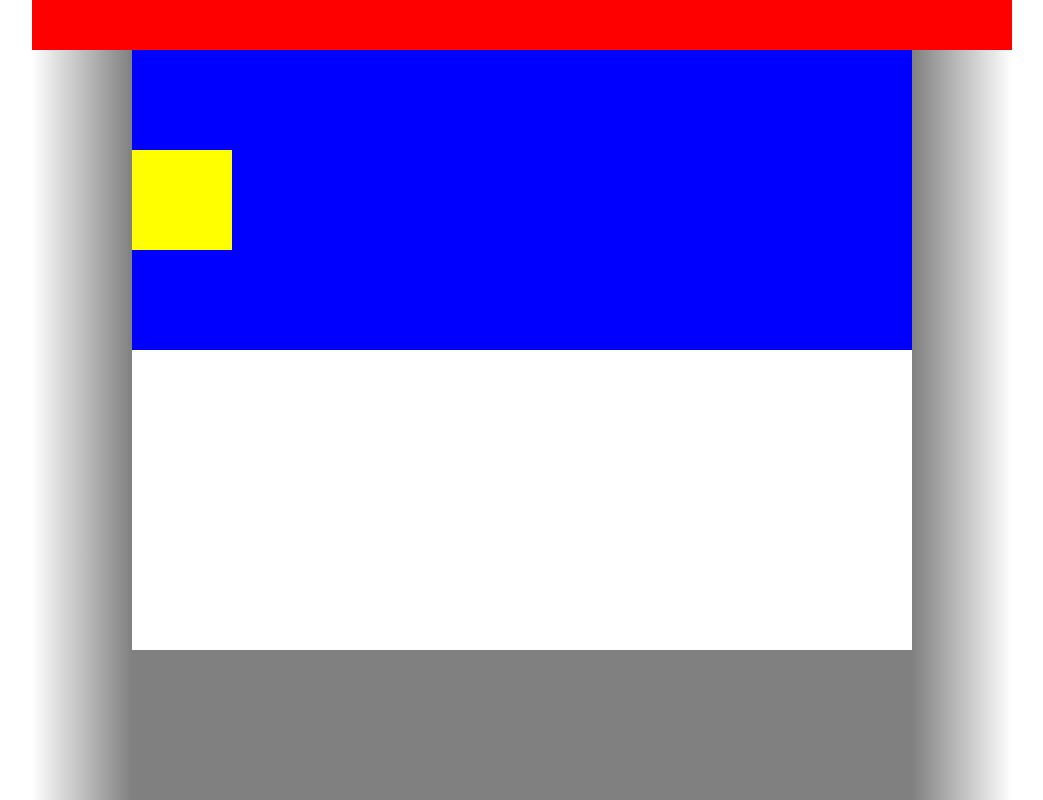
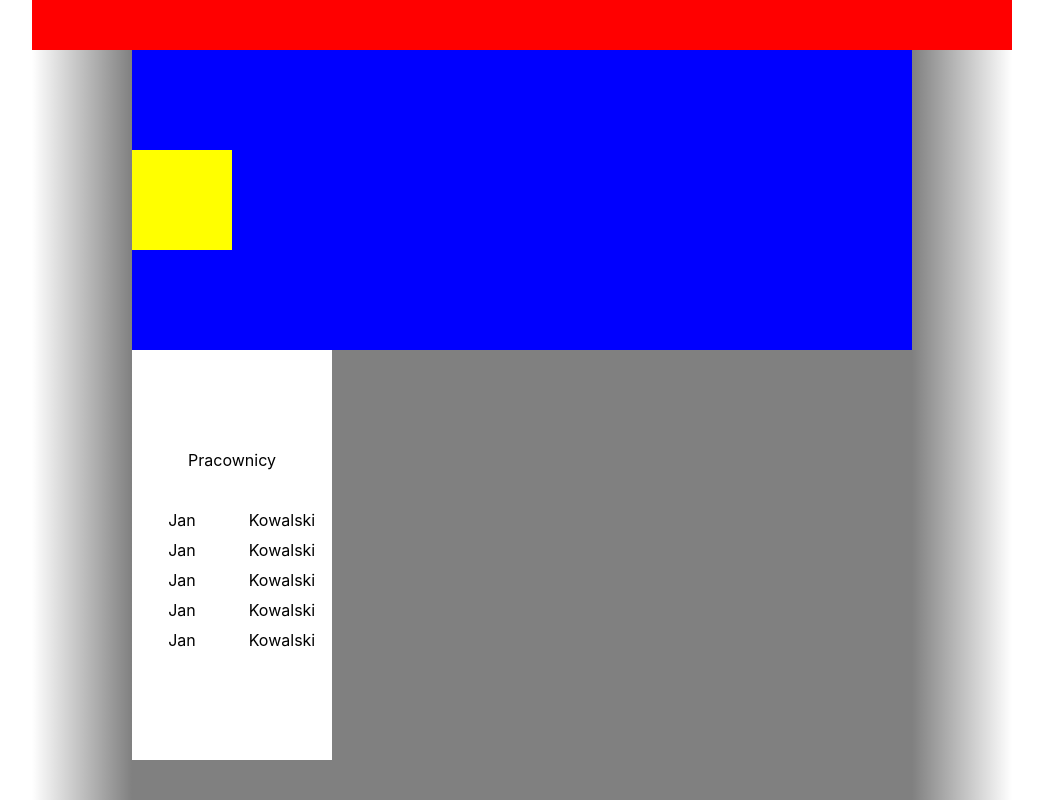
Before and after one commit to Witek85/exercise-two, a React (Create React App) app: page / in a window 1280 px wide. Shown: the top 800 px of the page, without its empty margins (118-1161 px from the left). Built offline with nearby package versions, Linux system fonts and the light colour scheme.

Commit message:
workers grid

```diff
--- a/src/components/workers/workers.css
+++ b/src/components/workers/workers.css
@@ -1,5 +1,20 @@
 .workers {
-	width: 100%;
-	height: 300px;
+	/* width: 100%; */
+	padding: 100px 0;
+	width: 200px;
 	background: white;
+	display: grid;
+	grid-template-columns: repeat(2, 1fr);
 }
+
+.workers > span {
+	text-align: center;
+	height: 100%;
+	height: 30px;
+}
+
+.workers > span.workers-top {
+	height: 60px;
+	grid-column: 1/3;
+	grid-row: 1/3;
+}
--- a/src/components/workers/workers.js
+++ b/src/components/workers/workers.js
@@ -1,11 +1,33 @@
-import React from 'react';
+import React, { Component } from 'react';
 import './workers.css';
 
-function Workers() {
-  return (
-    <div className="workers">
-    </div>
-  );
+class Workers extends Component {
+  constructor(props) {
+    super(props);
+    this.state = {workers: [
+      {id:1, name:'Jan', surname: 'Kowalski'},
+      {id:2, name:'Jan', surname: 'Kowalski'},
+      {id:3, name:'Jan', surname: 'Kowalski'},
+      {id:4, name:'Jan', surname: 'Kowalski'},
+      {id:5, name:'Jan', surname: 'Kowalski'},
+      ]
+    }
+  }
+
+  render() {
+    return (
+      <div className="workers">
+        <span className="workers-top">Pracownicy</span>
+        {this.state.workers.map(worker =>
+          <>
+            <span className="worker-left">{worker.name}</span>
+            <span className="worker-right">{worker.surname}
+            </span>
+          </>)
+        }
+      </div>
+    )
+  }
 }
 
 export default Workers;
```
